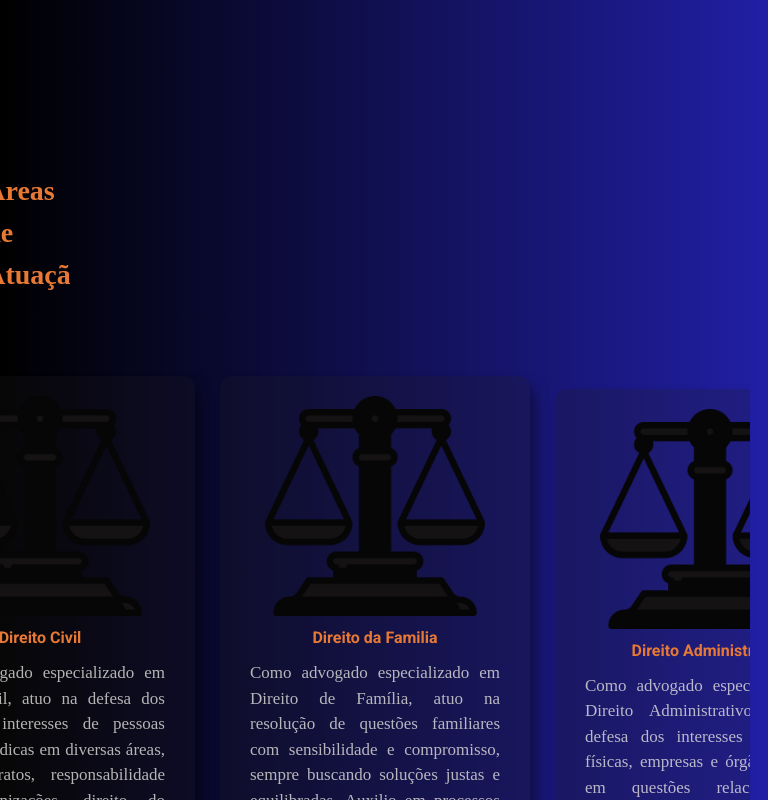
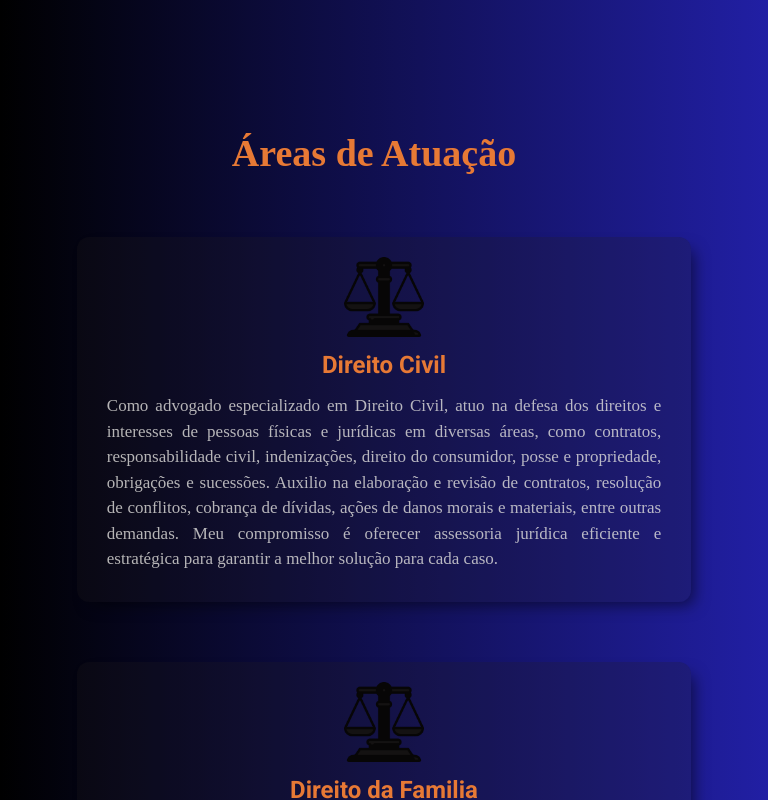
Before and after one commit to laisevdev/lawyer_landingpage, a React (Vite) app: page / in a window 768 px wide. Shown: the part 1460-2260 px from the top of the page. Built offline with nearby package versions, Linux system fonts and the light colour scheme.

Commit message:
[refactor]: att @media max-width: 769 to max-width: 835

```diff
--- a/src/components/Projects/Responsive.css
+++ b/src/components/Projects/Responsive.css
@@ -4,52 +4,32 @@
     }
 }
 
-@media (min-width:768px) and (max-width: 835px)  {
-    .container-project {
-        max-width: 750px;
-        justify-content: center;
-    }
-    .projects {
-        max-width:700px;
-        margin: 50px auto;
-        gap: 25px;
+
+@media (min-width: 768px) and (max-width: 835px) {
+    .titleproj {
+        display: flex;
         justify-content: center;
         align-items: center;
-        align-content: center;
         text-align: center;
+        width: 100%;
     }
 
-    .titleproj h1{
-        font-size: 28px;
+    .titleproj h1 {
+        font-size: 1.9rem;
+        text-align: center;
+        width: 100%;
+        margin: 5px 20px 5px 0px;
     }
 
-    .titleproj p {
-        font-size: 18px;
+    .projects {
+        display: flex;
+        flex-direction: column;
+        align-items: center;
     }
 
-    .description {
-        padding: 10px;
-        gap: 10px;
-    }
-
-    .description h1 {
-        font-size: 16px;
-    }
-
-
     .card {
-        width: 310px;
-    }
-
-    .card img {
-        max-width: 300px;
-        height: 220px;
-    }
-
-    .technologies img {
-        display: flex;
-        max-width: 60px;
-        height: 30px;
+        width: 80%;
+        margin-bottom: 20px;
     }
 }
 
```
